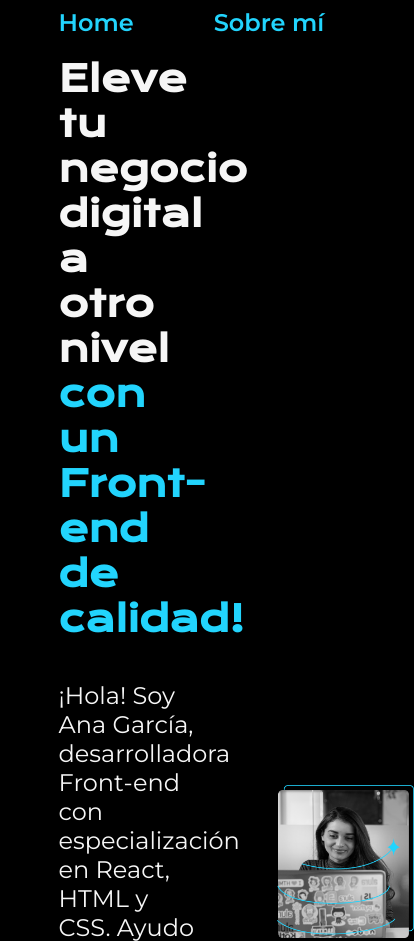
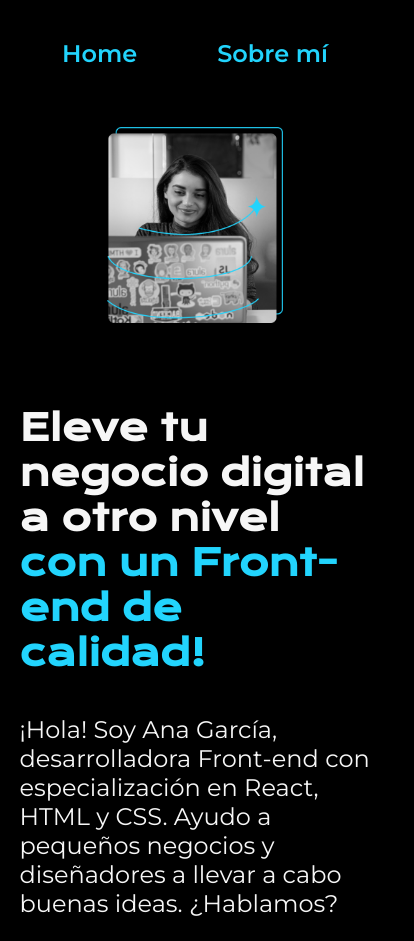
Before and after one commit to JSantiagoRojo/Portafolio-, a plain HTML site: page index.html in a window 390 px wide. Shown: the top 941 px of the page, 414 px wide, since content can reach past the window. Drawn offline with nearby package versions, Linux system fonts and the light colour scheme.

Commit message:
Actualizacion adaptabilidad a diferentes dispositivos

```diff
--- a/Styles/style.css
+++ b/Styles/style.css
@@ -121,5 +121,24 @@ width: 50%;
     font-family: var(--fuente-montserrat);
     font-size: var(--tamaño-fuernte-1);
     font-weight: 400;
+}
 
+@media (max-width: 1200px){
+
+    .header{
+        padding: 10%;
+    }
+
+    .header_menu{
+        justify-content: center;
+    }
+
+    .presentacion{
+        flex-direction: column-reverse;
+        padding: 5%;
+    }
+
+    .presentacion_contenido{
+        width: auto;
+    }
 }
```
